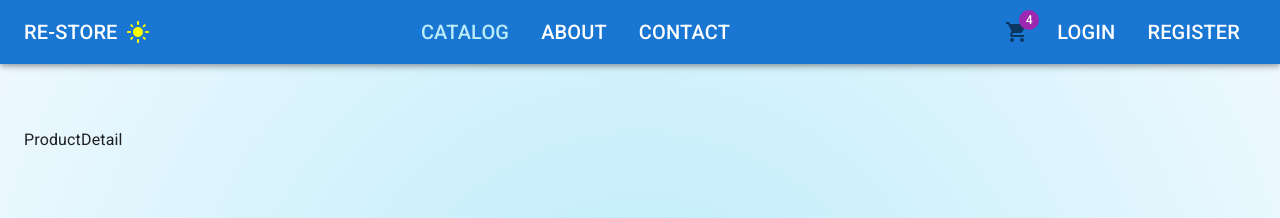
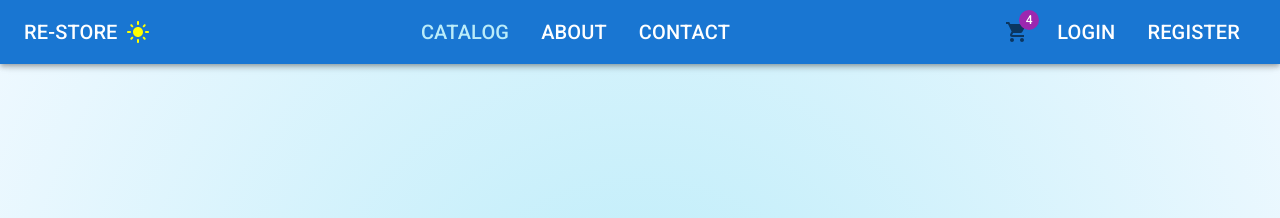
Before and after one commit to matosauer/Restore, a React (Vite) app in the folder client/: page /catalog/1 in a window 1280 px wide. Shown: the top 218 px of the page. Built offline with nearby package versions, Linux system fonts and the light colour scheme; no server answers.

Commit message:
Fetching an individual product from API

```diff
--- a/client/src/features/catalog/ProductCard.tsx
+++ b/client/src/features/catalog/ProductCard.tsx
@@ -1,5 +1,6 @@
 import { Button, Card, CardActions, CardContent, CardMedia, Typography } from "@mui/material"
 import { Product } from "../../app/models/product"
+import { Link } from "react-router"
 
 type Props = {
     product: Product
@@ -33,10 +34,7 @@
                     variant="h6"
                     sx={{ color: 'secondary.main' }}
                 >
-                    {/* {currencyFormat(product.price)} */}
-
                     ${(product.price / 100).toFixed(2)}
-
                 </Typography>
             </CardContent>
             <CardActions
@@ -45,11 +43,9 @@
                 {/* <Button
                     disabled={isLoading}
                     onClick={() => addBasketItem({product, quantity: 1})}
-                >Add to cart</Button>
-                <Button component={Link} to={`/catalog/${product.id}`}>View</Button> */}
-
+                >Add to cart</Button> */}
                 <Button>Add to cart</Button>
-                <Button>View</Button>
+                <Button component={Link} to={ `/catalog/${product.id}` }>View</Button>
 
             </CardActions>
         </Card>
--- a/client/src/features/catalog/ProductDetail.tsx
+++ b/client/src/features/catalog/ProductDetail.tsx
@@ -1,5 +1,21 @@
+import { useEffect, useState } from "react";
+import { useParams } from "react-router";
+import { Product } from "../../app/models/product";
+
 export default function ProductDetail() {
+
+  const {id} = useParams();
+  const [product, setProduct] = useState<Product | null>(null);
+
+  useEffect(()=>{
+    fetch(`https://localhost:5001/api/products/${id}`)
+          .then(response => response.json())
+          .then(data => setProduct(data))
+          .catch(error => console.log(error))
+  }, [id])
+
+
   return (
-    <div>ProductDetail</div>
+    <div>{product?.name}</div>
   )
 }
```
